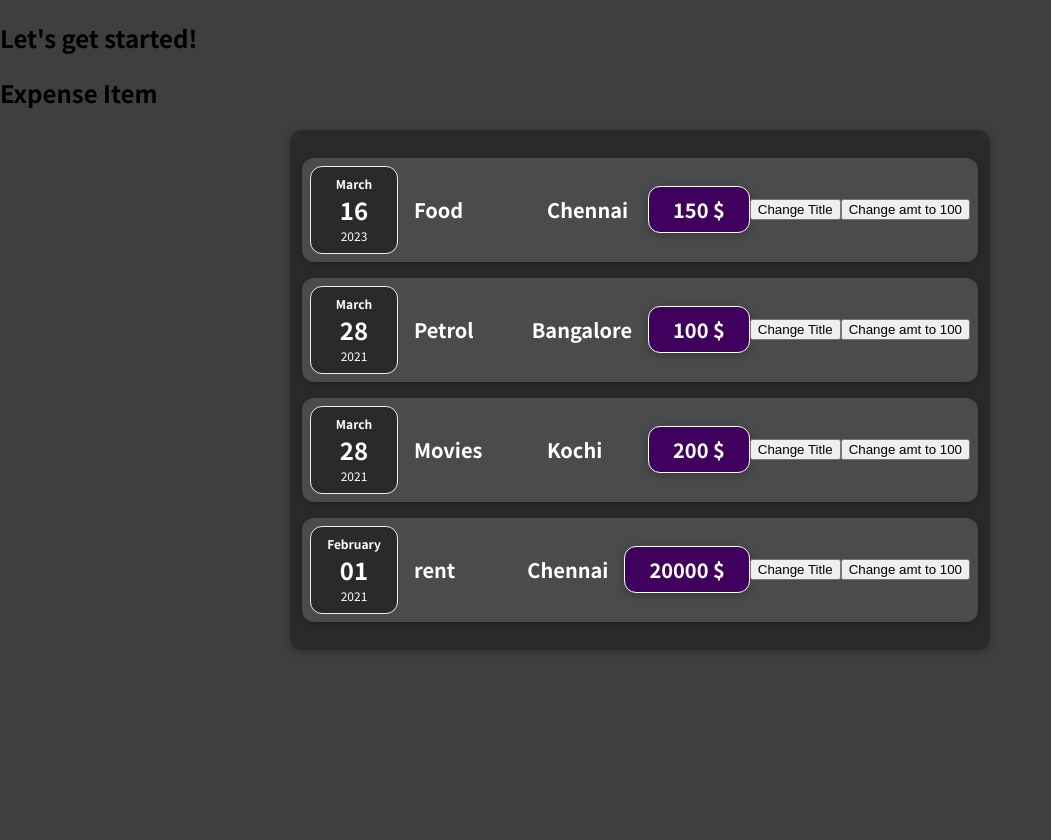
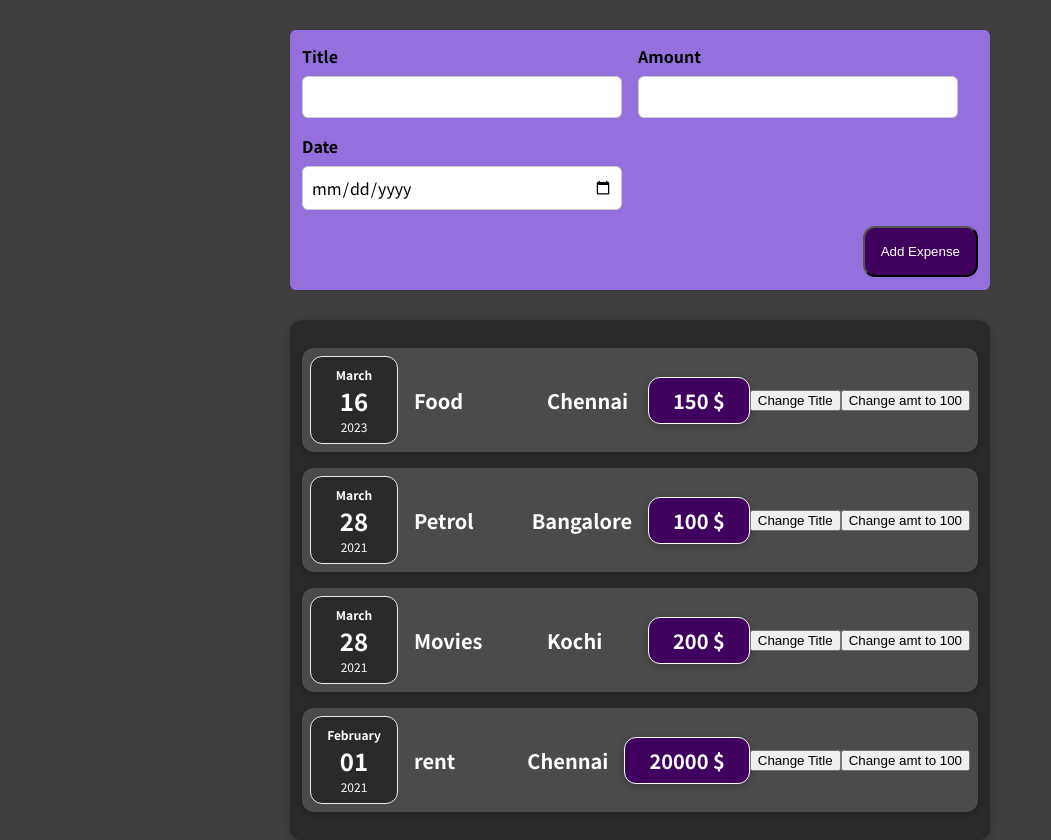
Before and after one commit to kesavaprasad08/ExpenseTrackerReact, a React (Create React App) app: page / in a window 1280 px wide. Shown: the whole page, without its empty margins (0-1051 px from the left). Before the commit the page ends 800 px from the top, so only its background shows below. Built offline with nearby package versions, Linux system fonts and the light colour scheme.

Commit message:
Creating your own first Component

```diff
--- a/src/App.js
+++ b/src/App.js
@@ -3,6 +3,7 @@ import React from "react";
 import ExpenseItem from "./components/Expenses/ExpenseItem";
 import Card from "./components/UI/card";
 import './components/Expenses/Expenses.css';
+import NewExpense from "./components/Expenses/newExpense/NewExpense";
 
 
 
@@ -39,9 +40,13 @@ const App = () => {
   ];
   return (
     <div>
-      <h2>Let's get started!</h2>
-      <h2>Expense Item</h2>
+
+
+      <NewExpense/>
+
+
       <Card className="expenses">
+
       {expenses.map((expenses, index) => {
         return (
           <ExpenseItem
@@ -55,6 +60,11 @@ const App = () => {
       })}
 
     </Card>
+    <div>
+      <form>
+      <div></div>
+      </form>
+    </div>
     </div>
   );
 }
--- /dev/null
+++ b/src/components/Expenses/newExpense/ExpenseForm.js
@@ -0,0 +1,52 @@
+import React from "react";
+import "./NewExpense.css";
+
+const ExpenseForm = () => {
+  const titleChangeHandler = (e) => {
+    console.log(e.target.value);
+  };
+  const amountChangeHandler = (e) => {
+    console.log(e.target.value);
+  };
+  const dateChangeHandler = (e) => {
+    console.log(e.target.value);
+  };
+
+  return (
+    <div className="expensesForm">
+      <form>
+        <div className="new-expense__controls">
+          <div className="new-expense__control">
+            <label>Title</label>
+            <input type="text" onChange={titleChangeHandler} />
+          </div>
+          <div className="new-expense__control">
+            <label>Amount</label>
+            <input
+              type="number"
+              min="0.01"
+              step="0.01"
+              onChange={amountChangeHandler}
+            />
+          </div>
+          <div className="new-expense__control">
+            <label>Date</label>
+            <input
+              type="date"
+              min="2019-01-01"
+              max="2022-12-31"
+              onChange={dateChangeHandler}
+            />
+          </div>
+          </div>
+          <div>
+            <button className="new-expense__actions" type="submit">
+              Add Expense
+            </button>
+          </div>
+
+      </form>
+    </div>
+  );
+};
+export default ExpenseForm;
--- /dev/null
+++ b/src/components/Expenses/newExpense/NewExpense.css
@@ -0,0 +1,44 @@
+.new-expense__controls {
+    display: flex;
+    flex-wrap: wrap;
+    gap: 1rem;
+    margin-bottom: 1rem;
+    text-align: left;
+  }
+
+  .new-expense__control label {
+    font-weight: bold;
+    margin-bottom: 0.5rem;
+    display: block;
+  }
+
+  .new-expense__control input {
+    font: inherit;
+    padding: 0.5rem;
+    border-radius: 6px;
+    border: 1px solid #ccc;
+    width: 20rem;
+    max-width: 100%;
+  }
+
+  .new-expense__actions {
+    float: right;
+  color: white;
+  background-color: #40005d;
+  padding: 1rem;
+  border-radius: 12px;
+  }
+
+  .expensesForm {
+    width: 700px;
+    height: 260px;
+    align-self: center;
+    border-radius: 6px;
+    align-content: center;
+    margin: auto;
+    border: 10px solid mediumpurple;
+    padding: 2px;
+    background-color:mediumpurple;
+    margin-top: 30px;
+    margin-bottom: 30px;
+  }
--- /dev/null
+++ b/src/components/Expenses/newExpense/NewExpense.js
@@ -0,0 +1,13 @@
+import React from "react";
+import './NewExpense.css';
+import ExpenseForm from "./ExpenseForm";
+
+const newExpense = () => {
+return (
+<div className="new-expense">
+<ExpenseForm/>
+</div>
+);
+};
+
+export default newExpense;
```
Also changed, not shown: src/components/Expenses/newExpense.js (added).
